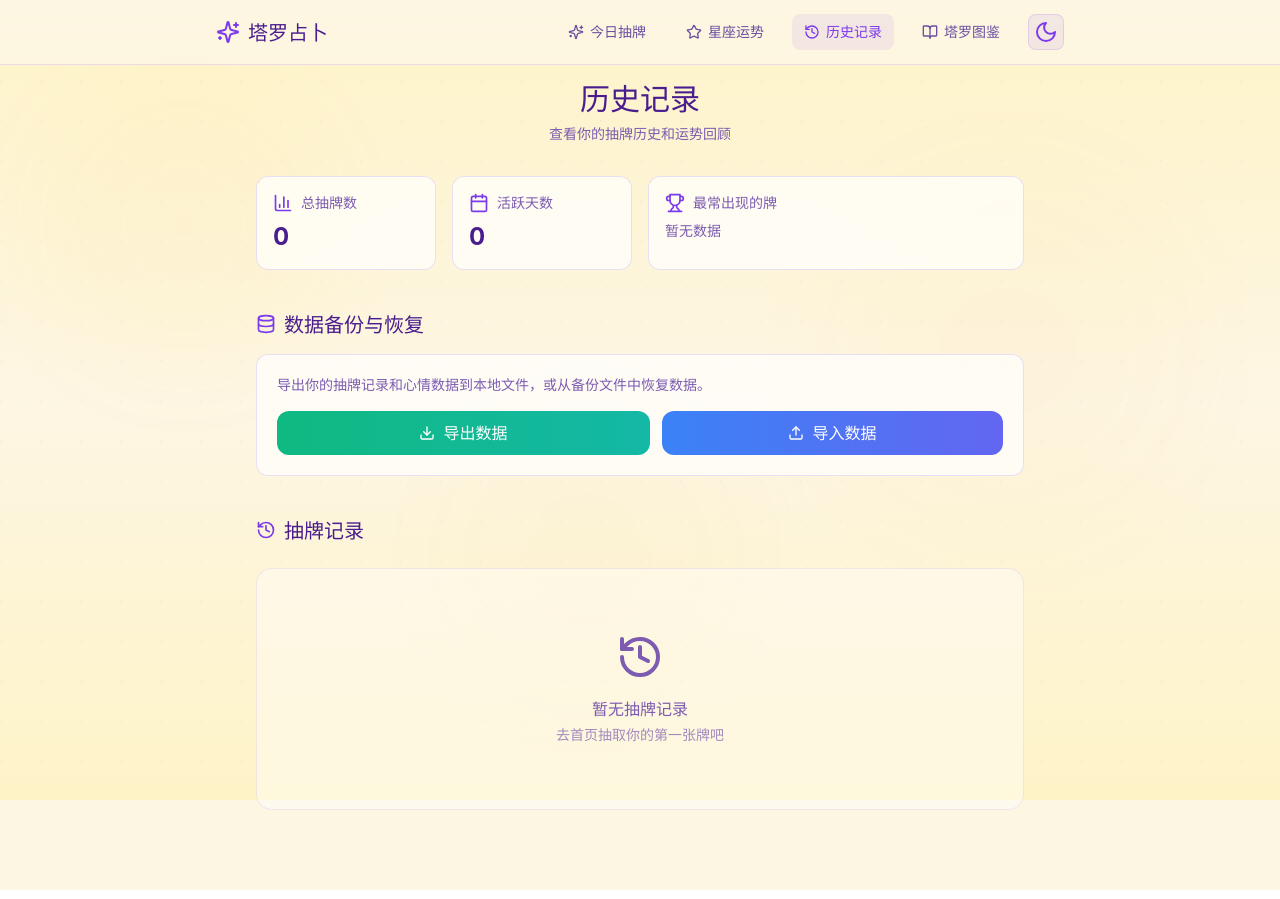
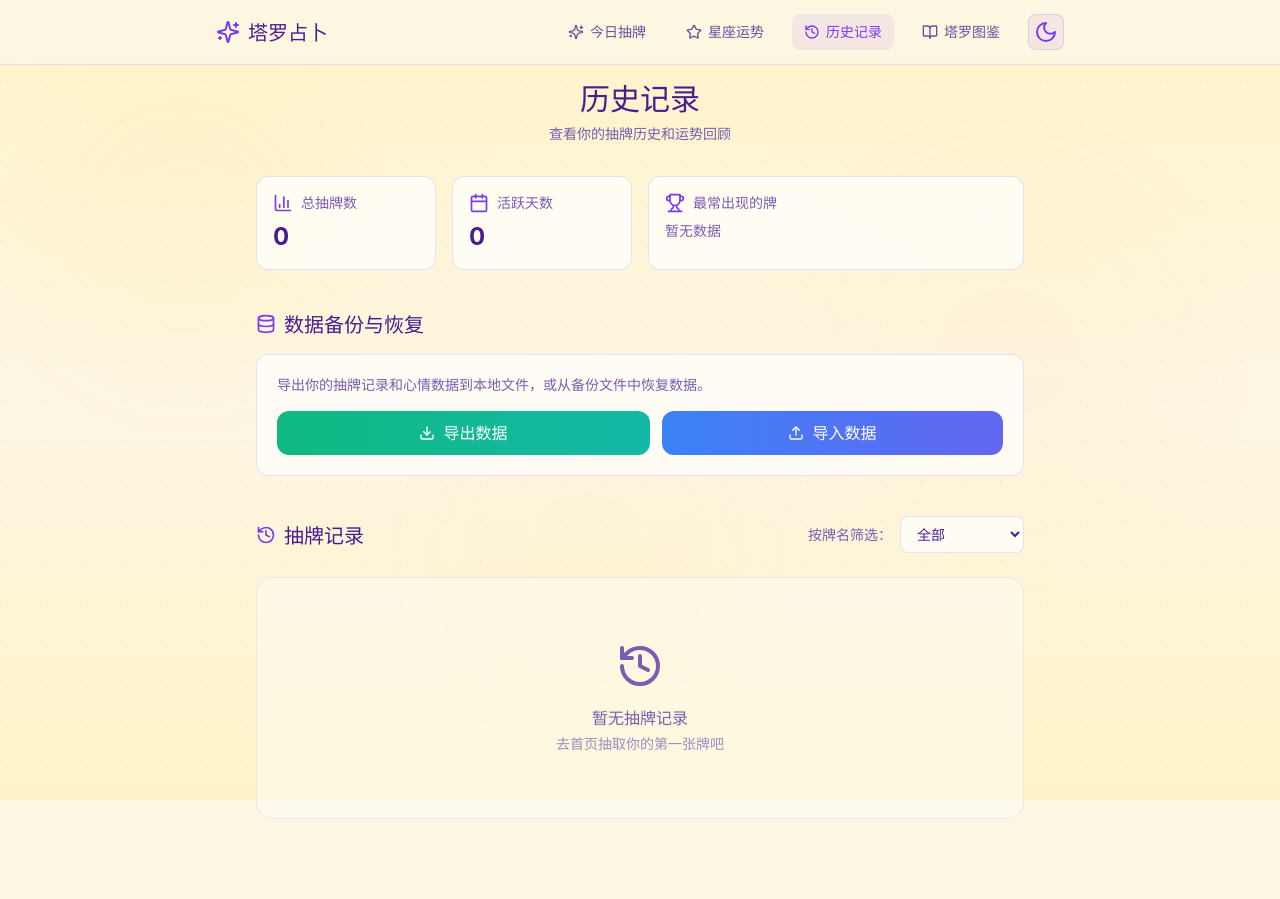
Before and after one commit to blackzero007/DXY-4100, a React (Vite) app: page /history in a window 1280 px wide. Built offline with nearby package versions, Linux system fonts and the light colour scheme.

Commit message:
.1839955311330551:520f394c95c5d12dc8022fa2d5a66217_6a31792a142ef9e6d10a10a9.6a317939142ef9e6d10a10ab.6a3179381a0a2f6bed10ba47:Trae CN.T(2026/6/17 00:26:33)

```diff
--- a/src/pages/History.tsx
+++ b/src/pages/History.tsx
@@ -13,6 +13,7 @@ export default function HistoryPage() {
   const [modalOpen, setModalOpen] = useState(false);
   const [currentRecord, setCurrentRecord] = useState<DrawRecord | null>(null);
   const [currentMood, setCurrentMood] = useState<MoodEntry | undefined>(undefined);
+  const [selectedCardId, setSelectedCardId] = useState<number | null>(null);
 
   const stats = useMemo(() => {
     const totalDraws = drawHistory.length;
@@ -38,15 +39,20 @@ export default function HistoryPage() {
     return { totalDraws, mostFrequentCard, mostFrequentCount: maxCount, uniqueDays };
   }, [drawHistory]);
 
+  const filteredHistory = useMemo(() => {
+    if (selectedCardId === null) return drawHistory;
+    return drawHistory.filter((record) => record.cardId === selectedCardId);
+  }, [drawHistory, selectedCardId]);
+
   const groupedByDate = useMemo(() => {
     const groups = new Map<string, typeof drawHistory>();
-    drawHistory.forEach((record) => {
+    filteredHistory.forEach((record) => {
       const dateRecords = groups.get(record.date) || [];
       dateRecords.push(record);
       groups.set(record.date, dateRecords);
     });
     return Array.from(groups.entries()).sort((a, b) => b[0].localeCompare(a[0]));
-  }, [drawHistory]);
+  }, [filteredHistory]);
 
   const getCardById = (id: number) => tarotCards.find((c) => c.id === id);
 
@@ -155,9 +161,37 @@ export default function HistoryPage() {
         </div>
 
         <div className="space-y-6">
-          <div className="flex items-center gap-2">
-            <History className="w-5 h-5" style={{ color: 'var(--accent-color)' }} />
-            <h2 className="text-xl font-serif" style={{ color: 'var(--text-primary)' }}>抽牌记录</h2>
+          <div className="flex items-center justify-between gap-2">
+            <div className="flex items-center gap-2">
+              <History className="w-5 h-5" style={{ color: 'var(--accent-color)' }} />
+              <h2 className="text-xl font-serif" style={{ color: 'var(--text-primary)' }}>抽牌记录</h2>
+            </div>
+            <div className="flex items-center gap-2">
+              <label className="text-sm" style={{ color: 'var(--text-secondary)' }}>
+                按牌名筛选：
+              </label>
+              <select
+                value={selectedCardId ?? ''}
+                onChange={(e) => {
+                  const value = e.target.value;
+                  setSelectedCardId(value === '' ? null : Number(value));
+                  playSound('buttonClick');
+                }}
+                className="px-3 py-2 rounded-lg text-sm outline-none transition-colors"
+                style={{
+                  backgroundColor: 'var(--card-bg)',
+                  color: 'var(--text-primary)',
+                  border: '1px solid var(--border-accent)',
+                }}
+              >
+                <option value="">全部</option>
+                {tarotCards.map((card) => (
+                  <option key={card.id} value={card.id}>
+                    {card.symbol} {card.name}
+                  </option>
+                ))}
+              </select>
+            </div>
           </div>
 
           {groupedByDate.length === 0 ? (
```
